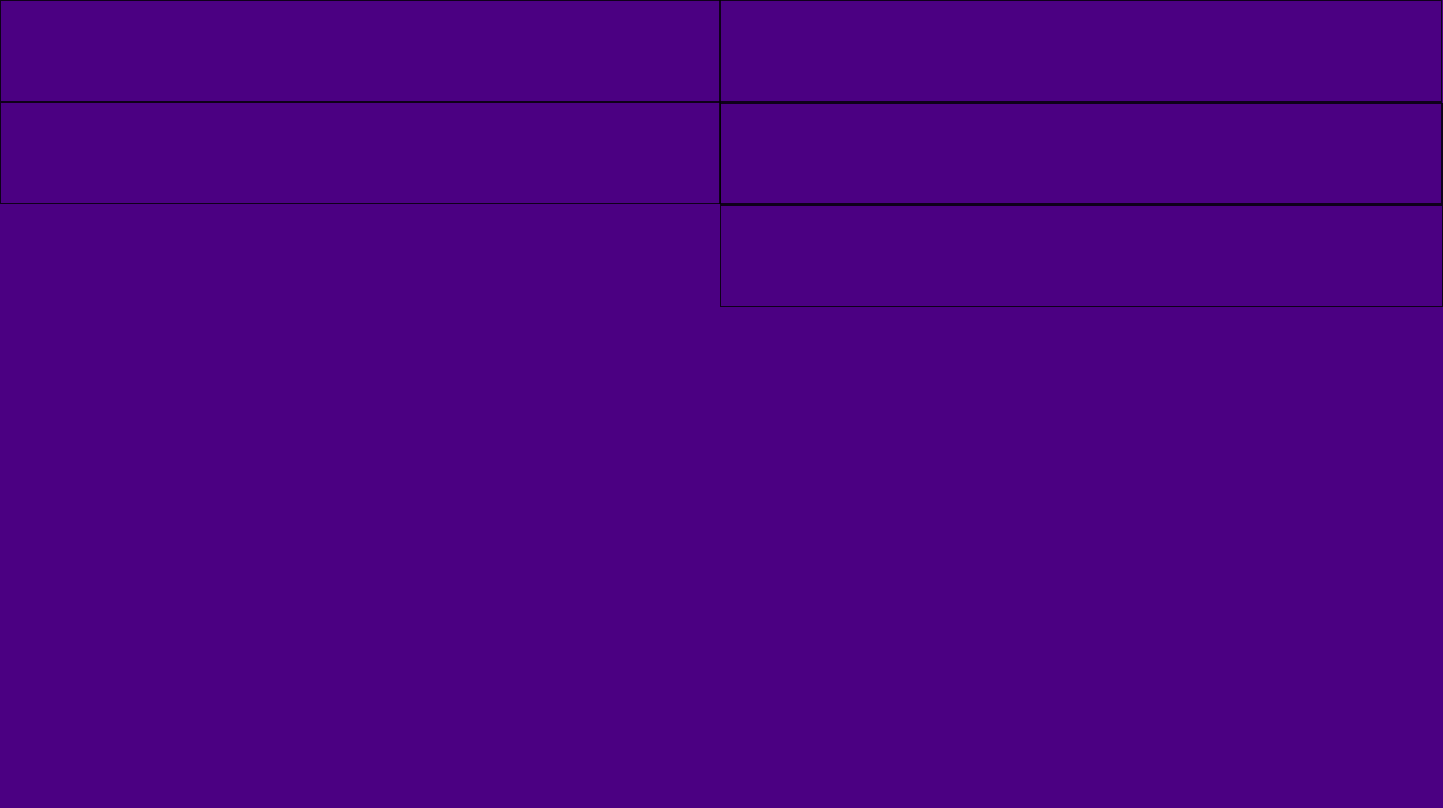
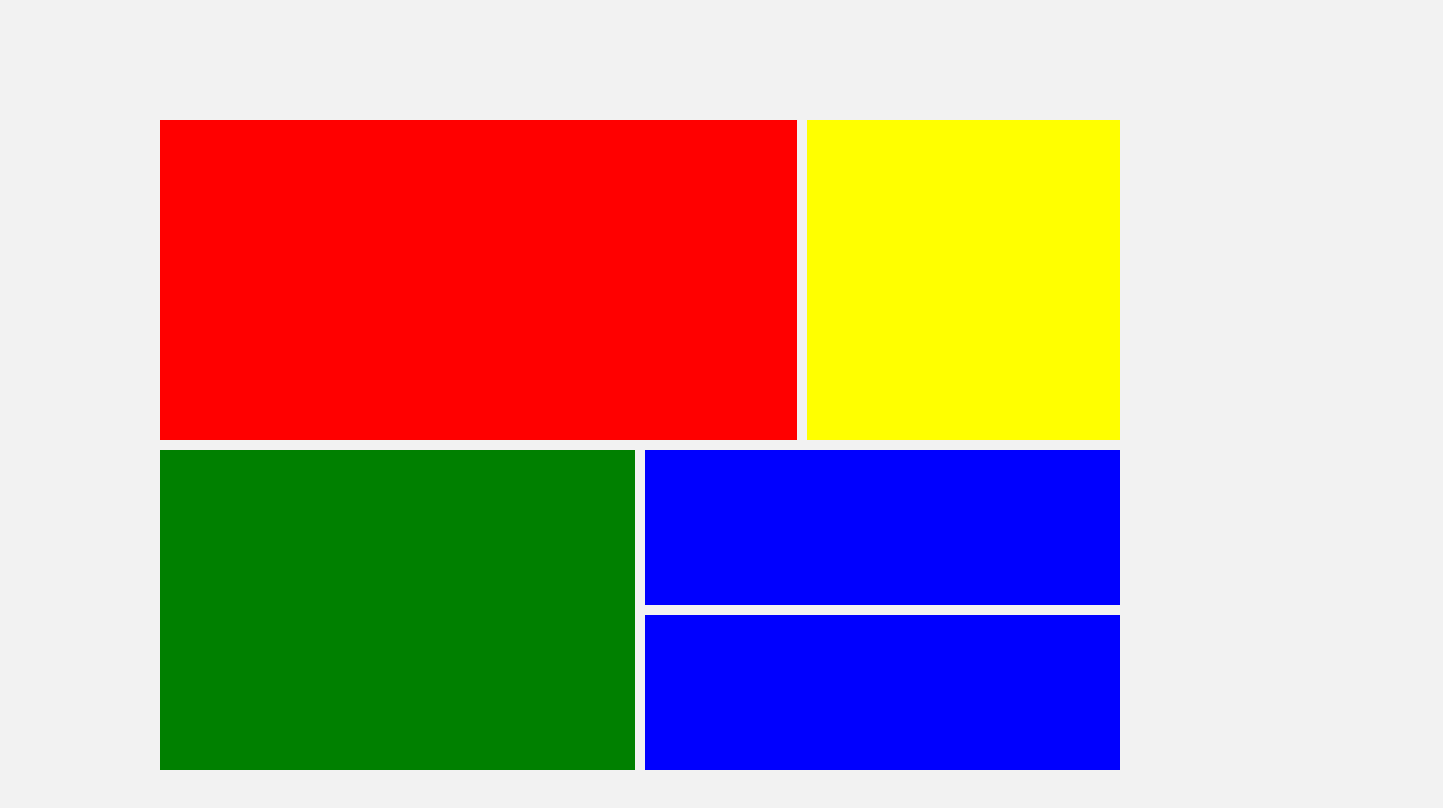
Before and after one commit to josebright/zuri-layout, a plain HTML site: page grid.html in a window 1280 px wide. Shown: the whole page, 1443 px wide, since content can reach past the window. Drawn offline with Linux system fonts and the light colour scheme.

Commit message:
grid layout added

```diff
--- a/grid.html
+++ b/grid.html
@@ -7,22 +7,22 @@
         <title>Grid Layout</title>
         <link rel="stylesheet" href="style.css">
     </head>
-<body class="body">
+    <body>
         <main class="grid-layout">
-        <div class="grid-box">
+            <div class="grid-box box-red">
 
             </div>
-        <div class="grid-box">
+            <div class="grid-box box-yellow">
 
             </div>
-        <div class="grid-box">
+            <div class="grid-box box-green">
 
             </div>
-        <div class="grid-box">
-            <div class="grid-box">
+            <div class="grid-box box-blue-sec">
+                <div class="box-blue box-blue-top">
 
                 </div>
-            <div class="grid-box">
+                <div class="box-blue box-blue-bottom">
 
                 </div>
             </div>
--- a/style.css
+++ b/style.css
@@ -89,79 +89,56 @@ button:hover{
 
 
 /* ========================== Grid CSS ====================================== */
-.body{
-    background-color: indigo;
-}
 
 main.grid-layout {
-    width: 90em;
+    max-width: 60em;
     display: grid;
-    grid-template-columns: auto auto;
-    margin: auto;
+    gap: 10px;
+    grid-template-areas:
+    'a a a a b b'
+    'c c c d d d';
+    margin: 15vh auto;
     align-items: center;
   }
 
 .grid-box {
-    border: 1px solid rgba(0, 0, 0, 0.8);
-    height: 100px;
+    border: 0;
+    height: 20em;
     width: 100%;
 }
 
-.wrapper {
-    display: grid;
-    grid-gap: 10px;
-    grid-template-columns: repeat(4, [col] 150px ) ;
-    grid-template-rows: repeat(2, [row] auto  );
-    background-color: #fff;
-    color: #444;
+.box-red{
+    background-color: red;
+    grid-area: a;
 }
 
-  .box {
-    background-color: #444;
-    border-radius: 5px;
-    padding: 20px;
-    font-size: 150%;
-
+.box-yellow{
+    background-color: yellow;
+    grid-area: b;
 }
 
-  .box .box {
-    background-color: #ccc;
+.box-green{
+    background-color: green;
+    grid-area: c;
 }
 
-  .a {
-    grid-column: col / span 2;
-    grid-row: row;
+.box-blue-sec{
+    grid-area: d;
+    display: grid;
+    gap: 10px;
+    grid-template-areas:
+    'e'
+    'f'
 }
 
-  .b {
-    grid-column: col 3 / span 2;
-    grid-row: row;
+.box-blue{
+    background-color: blue;
 }
 
-  .c {
-    grid-column: col / span 2;
-    grid-row: row 2;
+.box-blue-top{
+    grid-area: e;
 }
 
-  .d{
-    grid-column: col 3 / span 2;
-    grid-row: row 2;
-    display: grid;
-    grid-gap: 10px;
-    grid-template-columns: 1fr 1fr;
+.box-blue-bottom{
+    grid-area: f;
 }
-
-  .e {
-    grid-column: 1 / 3;
-    grid-row: 1;
-  }
-
-  .f {
-    grid-column: 1;
-    grid-row: 2;
-  }
-
-  .g {
-    grid-column: 2;
-    grid-row: 2;
-  }
```
Lines whose indentation alone changed are shown as unchanged.
